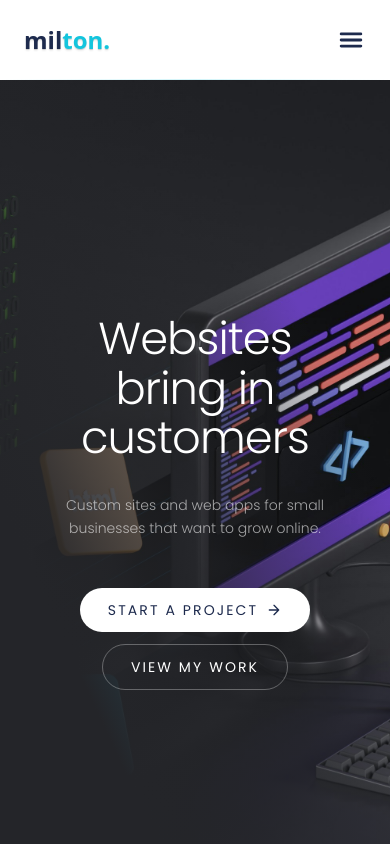
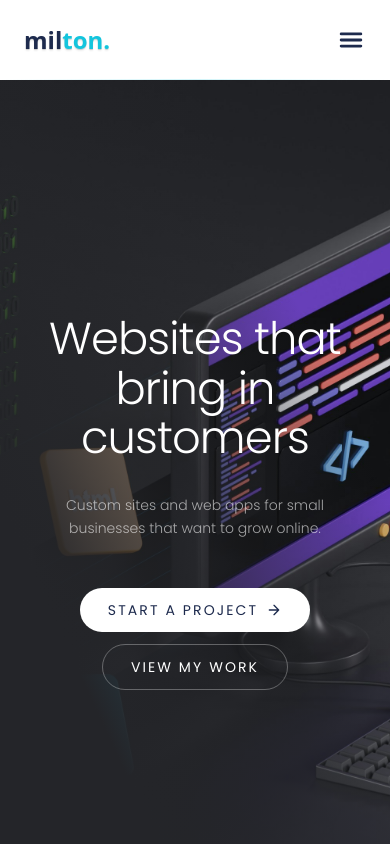
Before and after one commit to Kummirai/react-components, a Next.js app: page / in a window 390 px wide. Shown: the top 844 px of the page. Built offline with nearby package versions, Linux system fonts and the light colour scheme.

Commit message:
feat: update text content in HeroTwoA component for improved clarity

```diff
--- a/components/hero-2a/HeroTwoA.jsx
+++ b/components/hero-2a/HeroTwoA.jsx
@@ -31,7 +31,7 @@ export default function HeroTwoA() {
                 fontWeight: 300,
               }}
             >
-              <span className="sm:hidden">Websites</span>
+              <span className="sm:hidden">Websites that</span>
               <span className="hidden sm:inline">Websites that</span>
               <br />
               bring in
```
